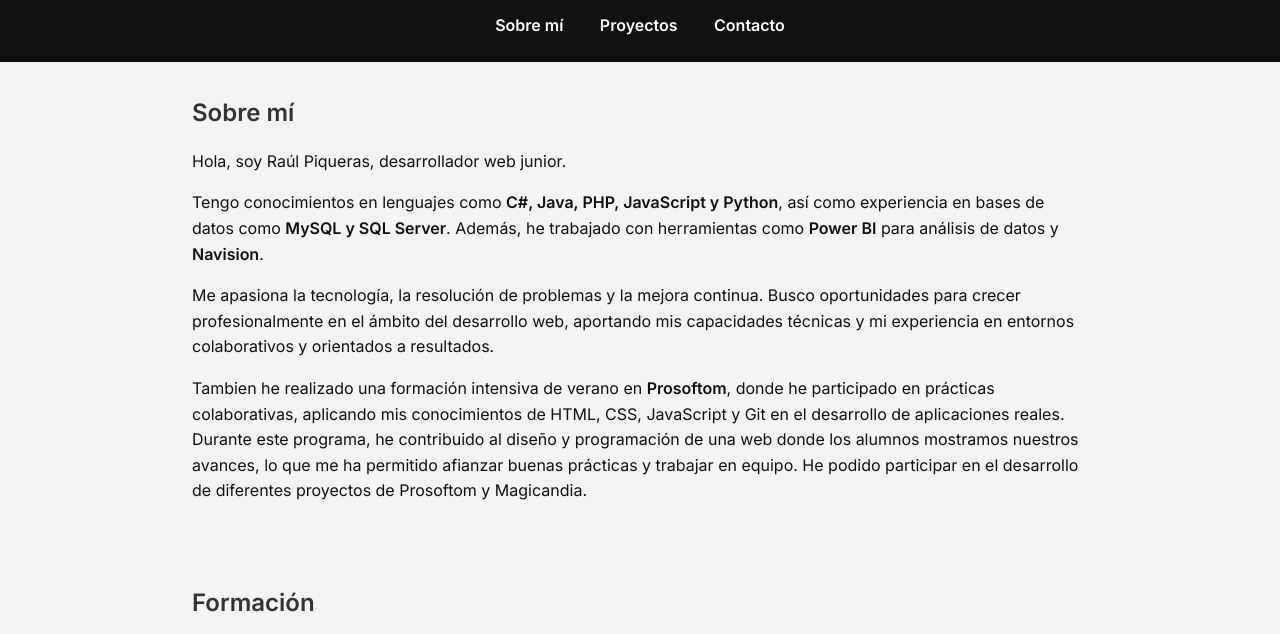
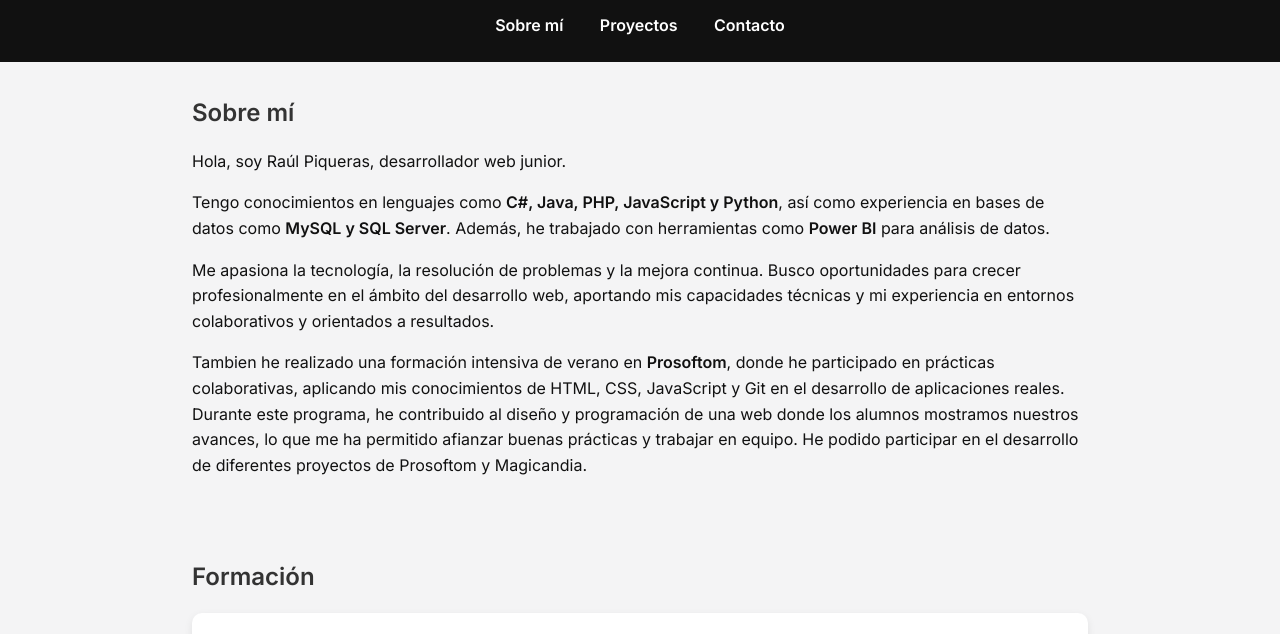
Before and after one commit to RaulPGr/portfolio, a plain HTML site: page index.html in a window 1280 px wide. Shown: the part 104-738 px from the top of the page. Drawn offline with Linux system fonts and the light colour scheme.

```diff
--- a/index.html
+++ b/index.html
@@ -102,7 +102,7 @@ p {
       <section id="sobre">
         <h2>Sobre mí</h2>
         <p>Hola, soy Raúl Piqueras, desarrollador web junior.</p>
-        <p>Tengo conocimientos en lenguajes como <strong>C#, Java, PHP, JavaScript y Python</strong>, así como experiencia en bases de datos como <strong>MySQL y SQL Server</strong>. Además, he trabajado con herramientas como <strong>Power BI</strong> para análisis de datos y <strong>Navision</strong>.</p>
+        <p>Tengo conocimientos en lenguajes como <strong>C#, Java, PHP, JavaScript y Python</strong>, así como experiencia en bases de datos como <strong>MySQL y SQL Server</strong>. Además, he trabajado con herramientas como <strong>Power BI</strong> para análisis de datos.</p>
         <p>Me apasiona la tecnología, la resolución de problemas y la mejora continua. Busco oportunidades para crecer profesionalmente en el ámbito del desarrollo web, aportando mis capacidades técnicas y mi experiencia en entornos colaborativos y orientados a resultados.</p>
         <p>Tambien he realizado una formación intensiva de verano en <strong>Prosoftom</strong>, donde  he participado en prácticas colaborativas, aplicando mis conocimientos de HTML, CSS, JavaScript y Git en el desarrollo de aplicaciones reales. Durante este programa, he contribuido al diseño y programación de una web donde los alumnos mostramos nuestros avances, lo que me ha permitido afianzar buenas prácticas y trabajar en equipo. He podido participar en el desarrollo de diferentes proyectos de Prosoftom y Magicandia.</p>
       </section>
```
